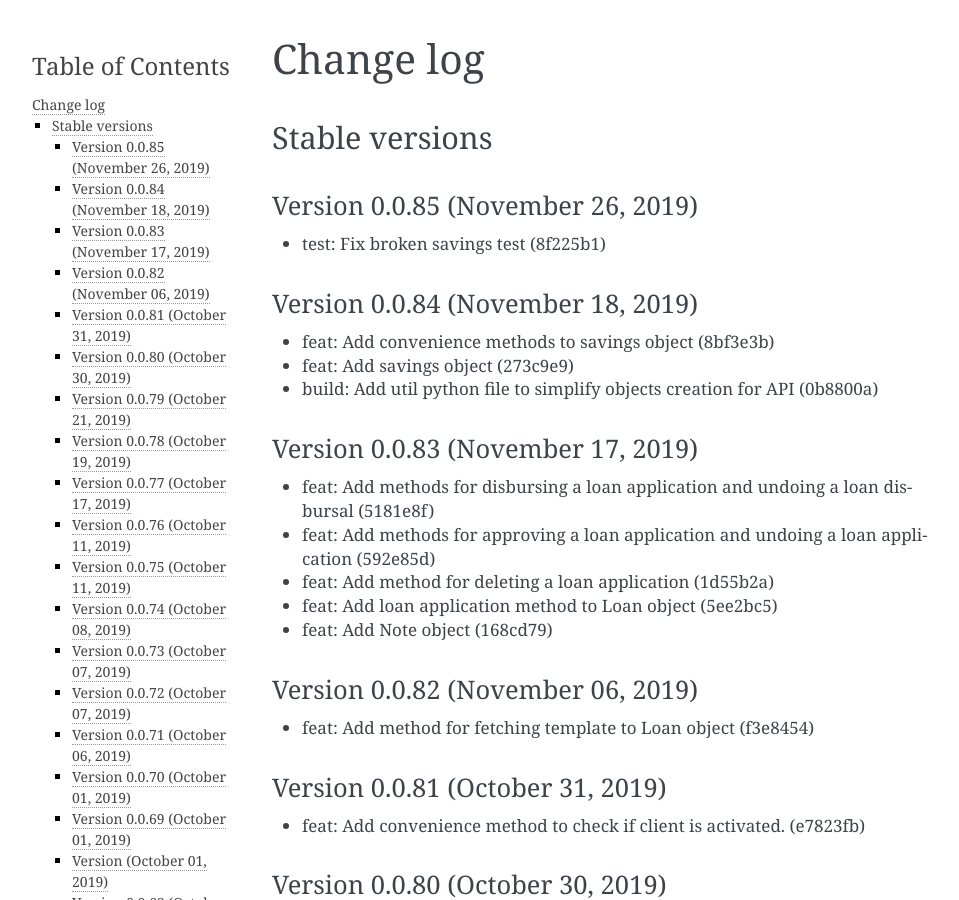
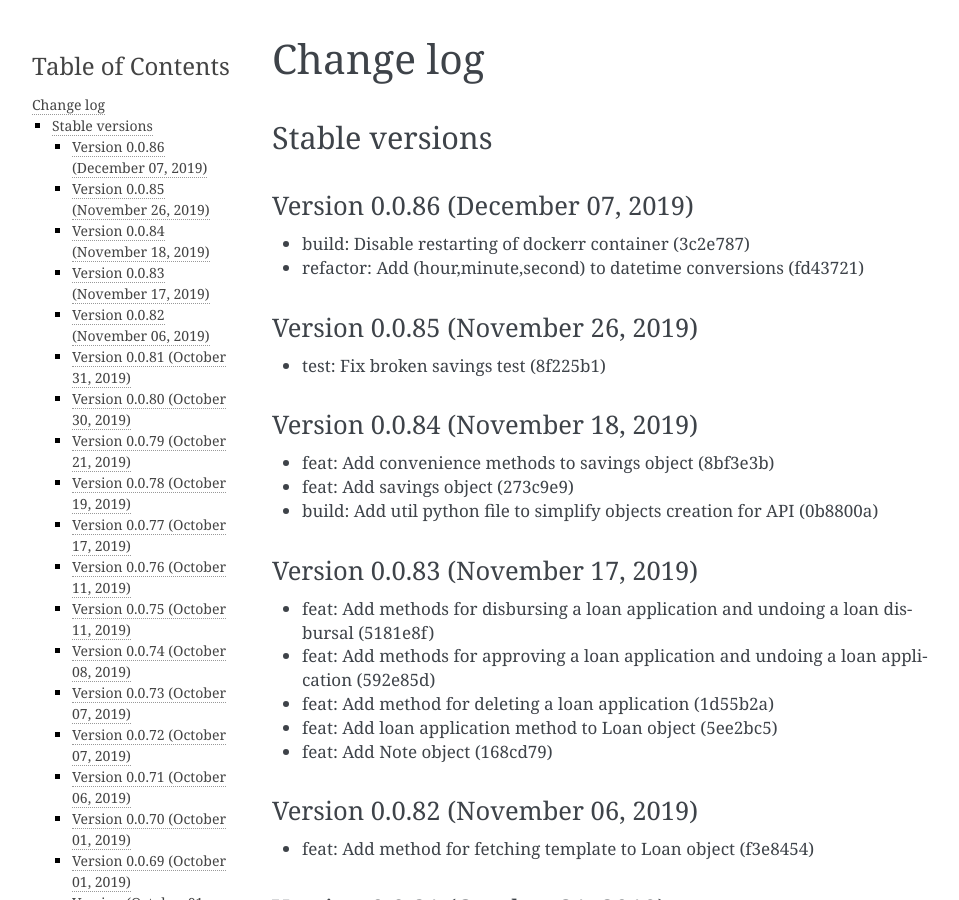
Before and after one commit to mobidevke/PyFineract, a Sphinx documentation site: the page built from docs/changes.rst, in a window 1280 px wide and 900 px high. Shown: the whole window, without its empty margins (148-1107 px from the left). Built offline with Sphinx 7.4.7, drawn with Linux system fonts in a browser that asks for light colours; formulas are drawn with MathJax 3.

Commit message:
Publish version 0.0.86

```diff
--- a/docs/changes.rst
+++ b/docs/changes.rst
@@ -3,6 +3,12 @@ Change log
 
 Stable versions
 ~~~~~~~~~~~~~~~
+
+Version 0.0.86 (December 07, 2019)
+-------------------------------------
+
+* build: Disable restarting of dockerr container (3c2e787)
+* refactor: Add (hour,minute,second) to datetime conversions (fd43721)
 
 Version 0.0.85 (November 26, 2019)
 -------------------------------------
--- a/setup.py
+++ b/setup.py
@@ -2,7 +2,7 @@ import textwrap
 
 import setuptools
 
-version = "0.0.85"
+version = "0.0.86"
 
 if __name__ == '__main__':
     setuptools.setup(
```
